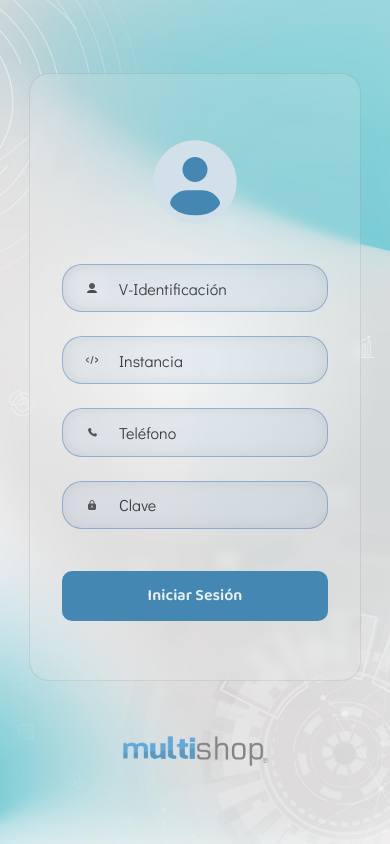
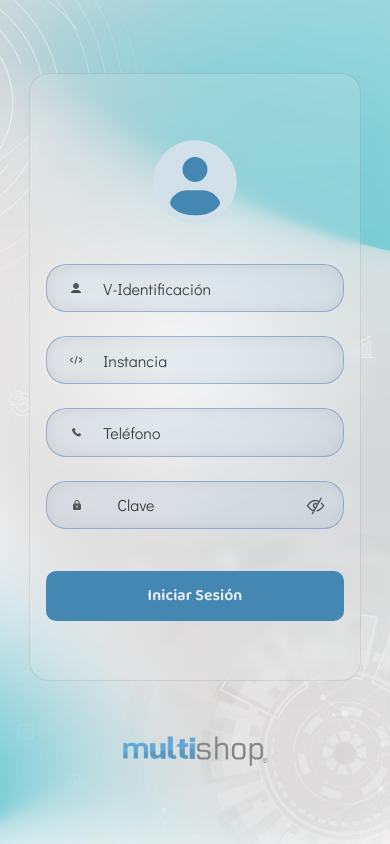
Before and after one commit to elireypcmail/MultishopApp2, a Next.js app: page / in a window 390 px wide. Built offline with nearby package versions, Linux system fonts and the light colour scheme.

Commit message:
Added the function to show and hide the password

```diff
--- a/app/components/Icons.jsx
+++ b/app/components/Icons.jsx
@@ -133,6 +133,8 @@ const HidePassword = () => {
       viewBox="0 0 28 28"
       fill="none"
       xmlns="http://www.w3.org/2000/svg"
+      width="19"
+      height="19"
     >
       <g id="SVGRepo_bgCarrier" strokeWidth="0"></g>
       <g id="SVGRepo_tracerCarrier" strokeLinecap="round" strokeLinejoin="round"></g>
@@ -158,6 +160,8 @@ const VisiblePassword = () => {
       viewBox="0 0 28 28"
       fill="none"
       xmlns="http://www.w3.org/2000/svg"
+      width="19"
+      height="19"
     >
       <g id="SVGRepo_bgCarrier" strokeWidth="0"></g>
       <g id="SVGRepo_tracerCarrier" strokeLinecap="round" strokeLinejoin="round"></g>
--- a/app/components/Login.jsx
+++ b/app/components/Login.jsx
@@ -11,9 +11,11 @@ import {
   Telefono,
   Clave,
   CloseModal,
+  HidePassword,
+  VisiblePassword,
 } from '@c/Icons'
 import { setCookie } from '@g/cookies'
-import toast, {Toaster} from 'react-hot-toast'
+import toast, { Toaster } from 'react-hot-toast'
 
 export default function Login() {
   const [cliente, setCliente] = useState({
@@ -27,9 +29,10 @@ export default function Login() {
   const [telError, setTelError] = useState('')
   const [tokenValue, setTokenValue] = useState(null)
   const [verifyOpen, setVerifyOpen] = useState(false)
+  const [showPassword, setShowPassword] = useState(false)
 
   const notifySucces = (msg) => { toast.success(msg) }
-  const notifyError  = (msg) => { toast.error(msg) }
+  const notifyError = (msg) => { toast.error(msg) }
 
   const { push } = useRouter()
 
@@ -70,11 +73,10 @@ export default function Login() {
         console.log('Token obtenido:', res.tokenCode)
 
         const tokenRes = await verifyToken(res.tokenCode)
-
         if (tokenRes.message == 'Suscripción activa') {
           setCookie('instancia', cliente.instancia)
           push('/date')
-        } else if(tokenRes.message == 'El token ha expirado') {
+        } else if (tokenRes.message == 'El token ha expirado') {
           notifyError('Su suscripción ha caducado, comunícate con los administradores.')
         } else {
           console.error('Error al verificar el token:', tokenRes.message)
@@ -106,9 +108,13 @@ export default function Login() {
     }
   }
 
+  const handlePasswordToggle = () => {
+    setShowPassword((prevShowPassword) => !prevShowPassword)
+  }
+
   return (
     <div className="body">
-      <Toaster position="top-right" reverseOrder={true} duration={5000}/>
+      <Toaster position="top-right" reverseOrder={true} duration={5000} />
       <div className="container">
         <div className="container-form">
           <div className="user">
@@ -159,25 +165,28 @@ export default function Login() {
                   type="tel"
                   placeholder="Teléfono"
                 />
-                {telError && (
+                {/* {telError && (
                   <div className="error">
                     <p className="text-red-500 text-sm">{telError}</p>
                   </div>
-                )}
+                )} */}
               </div>
 
-              <div className="input-icon clave">
+              <div className="input-icon clave" style={{ position: 'relative' }}>
                 <i className="cla">
                   <Clave />
                 </i>
                 <input
                   className="input"
-                  type="password"
+                  type={showPassword ? 'text' : 'password'}
                   placeholder="Clave"
                   value={cliente.clave}
                   onChange={handleChange}
                   name="clave"
                 />
+                <i className="password-toggle" onClick={handlePasswordToggle}>
+                  {showPassword ? <VisiblePassword /> : <HidePassword />}
+                </i>
               </div>
 
               <div className="btn">
@@ -201,12 +210,7 @@ export default function Login() {
         )}
 
         <div className="logo">
-          <Image
-            className="img"
-            src={multishop}
-            alt="logo multishop"
-            priority
-          />
+          <Image className="img" src={multishop} alt="logo multishop" priority />
         </div>
       </div>
     </div>
--- a/styles/_login.scss
+++ b/styles/_login.scss
@@ -4,7 +4,7 @@
     background-size: cover;
     background-position: center;
     background-repeat: no-repeat;
-    width: 100%;  /* Ajusta al 100% del ancho del contenedor */
+    width: 100%;
     height: 100vh;
     display: flex;
     justify-content: center;
@@ -112,7 +112,7 @@
         top: 7px;
         left: 4px;
         color: rgb(11, 11, 11);
-        font-size: 2rem;  /* Ajuste el tamaño de fuente en unidades relativas */
+        font-size: 2rem;
         border: none;
         padding: 5px 10px;
         cursor: pointer;
@@ -123,21 +123,21 @@
         width: 80%;
         display: flex;
         justify-content: center;
-        margin-top: 3rem;  /* Ajuste la distancia en unidades relativas */
+        margin-top: 3rem;
       }
 
       .img {
         width: 50%;
-        height: auto;  /* Mantiene la relación de aspecto de la imagen */
+        height: auto;
       }
 
       .form {
         display: flex;
         justify-content: center;
         align-items: center;
-        margin-top: 2rem;  /* Ajuste la distancia en unidades relativas */
-        width: 100%;  /* Ajusta al 100% del ancho del contenedor */
-        height: auto;  /* Ajusta la altura automáticamente */
+        margin-top: 2rem;
+        width: 100%;
+        height: auto;
       }
 
       .input-icon {
@@ -145,34 +145,59 @@
         flex-direction: column;
         width: 100%;
         position: relative;
-        margin-bottom: 1.5rem;  /* Ajuste la distancia en unidades relativas */
+        margin-bottom: 1.5rem;
       }
 
       .input-icon i {
         position: absolute;
-        left: 1.5rem;  /* Ajuste la distancia en unidades relativas */
+        left: 1.5rem;
         top: 50%;
         transform: translateY(-50%);
-        pointer-events: none;
       }
 
-      .clave, .instancia { margin-top: 1.5rem;  /* Ajuste la distancia en unidades relativas */ }
+      .clave, .instancia { margin-top: 1.5rem;}
+      .input-icon.clave {
+        position: relative;
+      }
+
+      .input-icon.clave .cla {
+        position: absolute;
+        left: 25px;
+        top: 50%;
+        transform: translateY(-50%);
+      }
+
+      .input-icon.clave .input {
+        width: 100%;
+        padding-left: 70px;
+        padding-right: 40px;
+      }
+
+      .input-icon.clave .password-toggle {
+        position: absolute;
+        left: 84%;
+        top: 52%;
+        transform: translateY(-50%);
+        cursor: pointer;
+        padding: 10px;
+        z-index: 10;
+      }
 
       .input {
         width: 100%;
         border-radius: 20px;
-        padding: 0.5rem 0.5rem 0.5rem 3.5rem;  /* Ajuste el padding en unidades relativas */
+        padding: 0.5rem 0.5rem 0.5rem 3.5rem;
         border: 1px solid rgba(58, 108, 184, 0.44);
         background: rgba(163, 191, 225, 0.159);
         font-family: text;
-        font-size: 1rem;  /* Ajuste el tamaño de fuente en unidades relativas */
+        font-size: 1rem;
         color: rgba(30, 30, 30, 0.835);
         height: 5.7vh;
         outline: none;
         box-shadow: 0px 0px 15px 0px rgba(0, 0, 0, 0.057) inset;
         -webkit-box-shadow: 0px 0px 15px 0px rgba(0, 0, 0, 0.072) inset;
         -moz-box-shadow: 0px 0px 15px 0px rgba(0, 0, 0, 0.057) inset;
-        box-sizing: border-box;  /* Asegura que el padding se incluya en el tamaño total del elemento */
+        box-sizing: border-box;
       }
 
       .input::placeholder { color: rgba(30, 30, 30, 0.835); }
@@ -181,38 +206,38 @@
         display: flex;
         flex-direction: column;
         position: relative;
-        margin-bottom: 1.25rem;  /* Ajuste la distancia en unidades relativas */
+        margin-bottom: 1.25rem;
       }
 
       .error {
         width: 100%;
         position: absolute;
-        margin-bottom: 2.2rem;  /* Ajuste la distancia en unidades relativas */
+        margin-bottom: 2.2rem;
       }
 
       .input-msg p, .input-msg2 p {
-        margin-top: 2.8rem;  /* Ajuste la distancia en unidades relativas */
+        margin-top: 2.8rem;
         color: red;
-        font-size: 0.875rem;  /* Ajuste el tamaño de fuente en unidades relativas */
+        font-size: 0.875rem;
         position: absolute;
         left: 0;
       }
 
       .btn {
-        margin-top: 2.625rem;  /* Ajuste la distancia en unidades relativas */
-        width: 100%;  /* Ajusta al 100% del ancho del contenedor */
+        margin-top: 2.625rem;
+        width: 100%;
         height: 6vh;
       }
 
       .button {
-        width: 100%;  /* Ajusta al 100% del ancho del contenedor */
+        width: 100%;
         height: 6vh;
         background: #4487B2;
         border-radius: 10px;
         color: rgba(255, 253, 253, 0.88);
         font-family: title;
-        margin-bottom: 1rem;  /* Ajuste la distancia en unidades relativas */
-        font-size: 1rem;  /* Ajuste el tamaño de fuente en unidades relativas */
+        margin-bottom: 1rem;
+        font-size: 1rem;
       }
     }
   }
```
